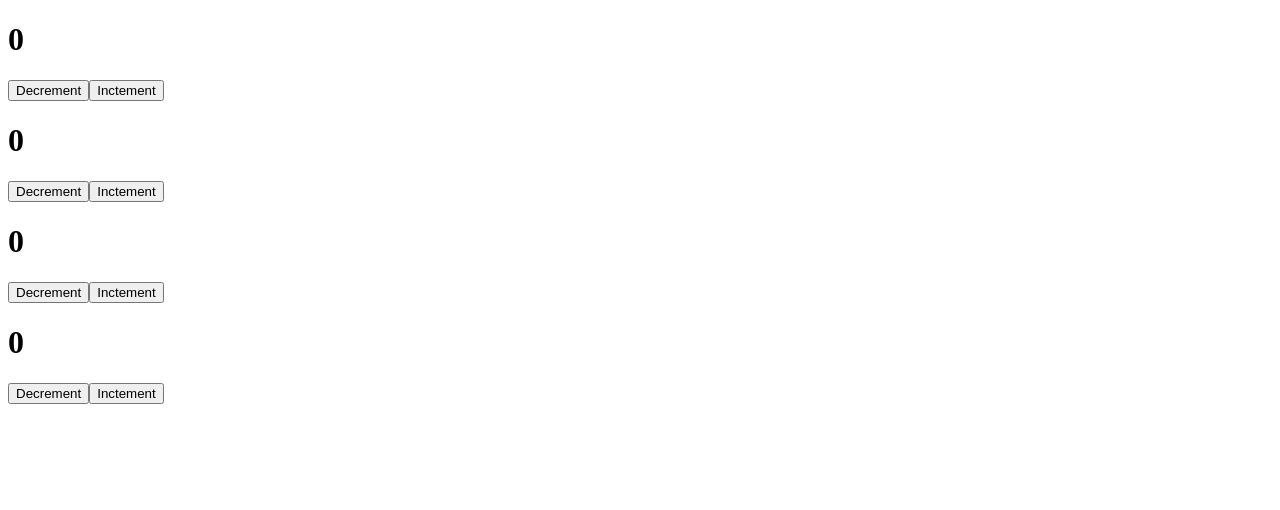
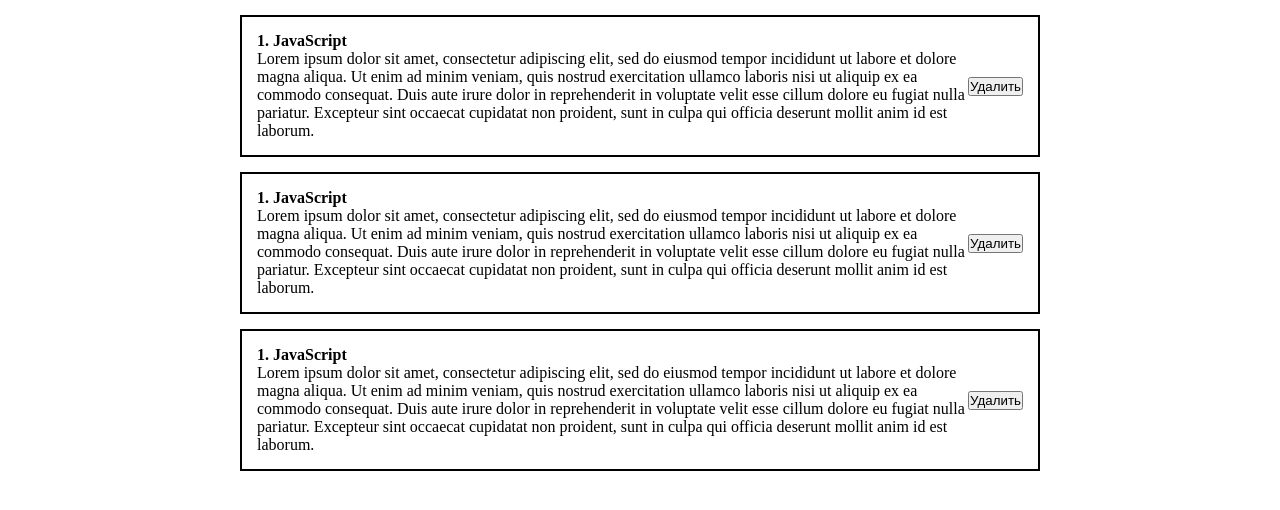
Before and after one commit to EugeneVakarchuk/ulbi_tv_course, a React (Create React App) app: page / in a window 1280 px wide. Shown: the top 510 px of the page. Built offline with nearby package versions, Linux system fonts and the light colour scheme.

Commit message:
Working with class styles

```diff
--- a/src/App.js
+++ b/src/App.js
@@ -1,14 +1,44 @@
 import React from 'react'
 import Counter from './comp/Counter';
+import './styles/App.css';
 
 function App() {
 
   return (
     <div className="App">
-      <Counter />
-      <Counter />
-      <Counter />
-      <Counter />
+      <div className='post'>
+        <div className="post__content">
+          <strong>1. JavaScript</strong>
+          <div>
+            Lorem ipsum dolor sit amet, consectetur adipiscing elit, sed do eiusmod tempor incididunt ut labore et dolore magna aliqua. Ut enim ad minim veniam, quis nostrud exercitation ullamco laboris nisi ut aliquip ex ea commodo consequat. Duis aute irure dolor in reprehenderit in voluptate velit esse cillum dolore eu fugiat nulla pariatur. Excepteur sint occaecat cupidatat non proident, sunt in culpa qui officia deserunt mollit anim id est laborum.
+          </div>
+        </div>
+        <div className="post__btn">
+          <button>Удалить</button>
+        </div>
+      </div>
+      <div className='post'>
+        <div className="post__content">
+          <strong>1. JavaScript</strong>
+          <div>
+            Lorem ipsum dolor sit amet, consectetur adipiscing elit, sed do eiusmod tempor incididunt ut labore et dolore magna aliqua. Ut enim ad minim veniam, quis nostrud exercitation ullamco laboris nisi ut aliquip ex ea commodo consequat. Duis aute irure dolor in reprehenderit in voluptate velit esse cillum dolore eu fugiat nulla pariatur. Excepteur sint occaecat cupidatat non proident, sunt in culpa qui officia deserunt mollit anim id est laborum.
+          </div>
+        </div>
+        <div className="post__btn">
+          <button>Удалить</button>
+        </div>
+      </div>
+      <div className='post'>
+        <div className="post__content">
+          <strong>1. JavaScript</strong>
+          <div>
+            Lorem ipsum dolor sit amet, consectetur adipiscing elit, sed do eiusmod tempor incididunt ut labore et dolore magna aliqua. Ut enim ad minim veniam, quis nostrud exercitation ullamco laboris nisi ut aliquip ex ea commodo consequat. Duis aute irure dolor in reprehenderit in voluptate velit esse cillum dolore eu fugiat nulla pariatur. Excepteur sint occaecat cupidatat non proident, sunt in culpa qui officia deserunt mollit anim id est laborum.
+          </div>
+        </div>
+        <div className="post__btn">
+          <button>Удалить</button>
+        </div>
+      </div>
     </div>
   );
 }
--- /dev/null
+++ b/src/styles/App.css
@@ -0,0 +1,23 @@
+* {
+  margin: 0;
+  padding: 0;
+  box-sizing: border-box;
+}
+
+#root {
+  display: flex;
+  justify-content: center;
+}
+
+.App {
+  width: 800px;
+}
+
+.post {
+  display: flex;
+  padding: 15px;
+  border: 2px solid #000000;
+  margin-top: 15px;
+  justify-content: space-between;
+  align-items: center;
+}
```
Also changed, not shown: 1 other file (tests, documents, lock files or other folders).
